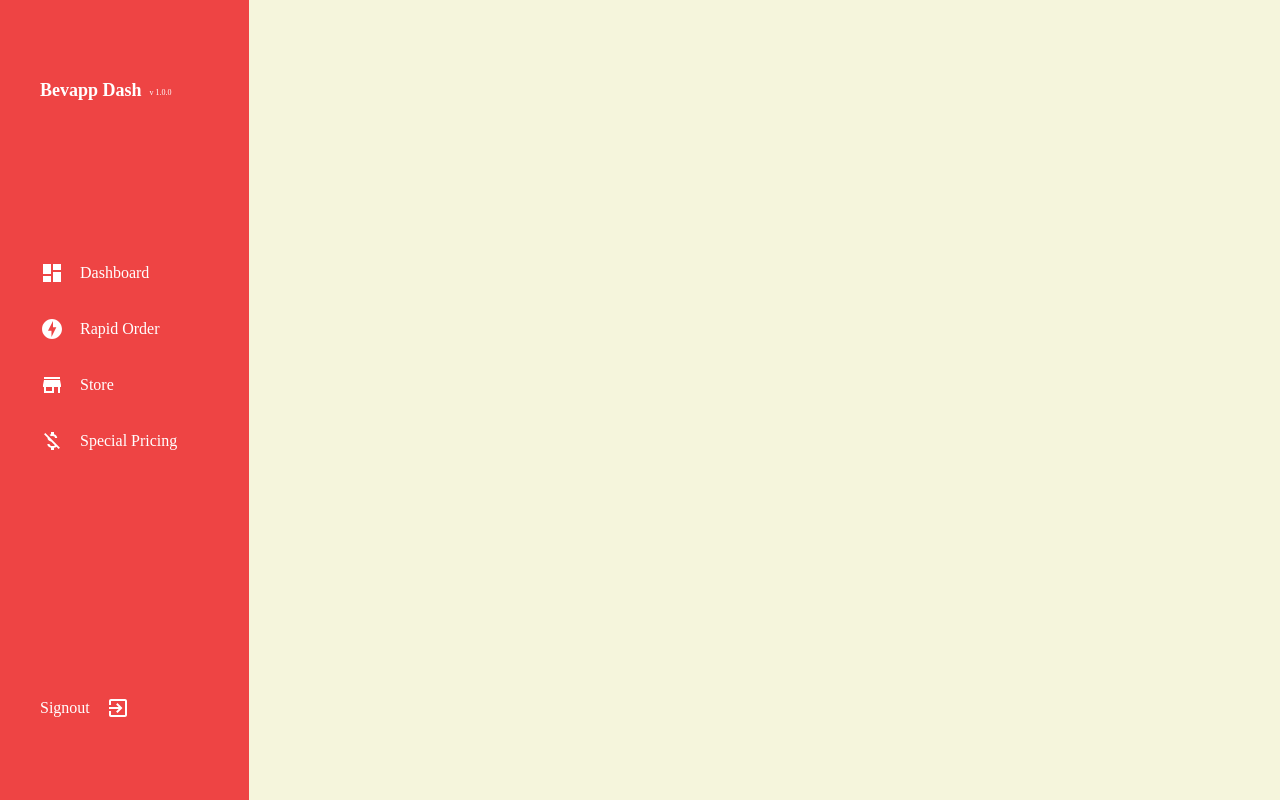
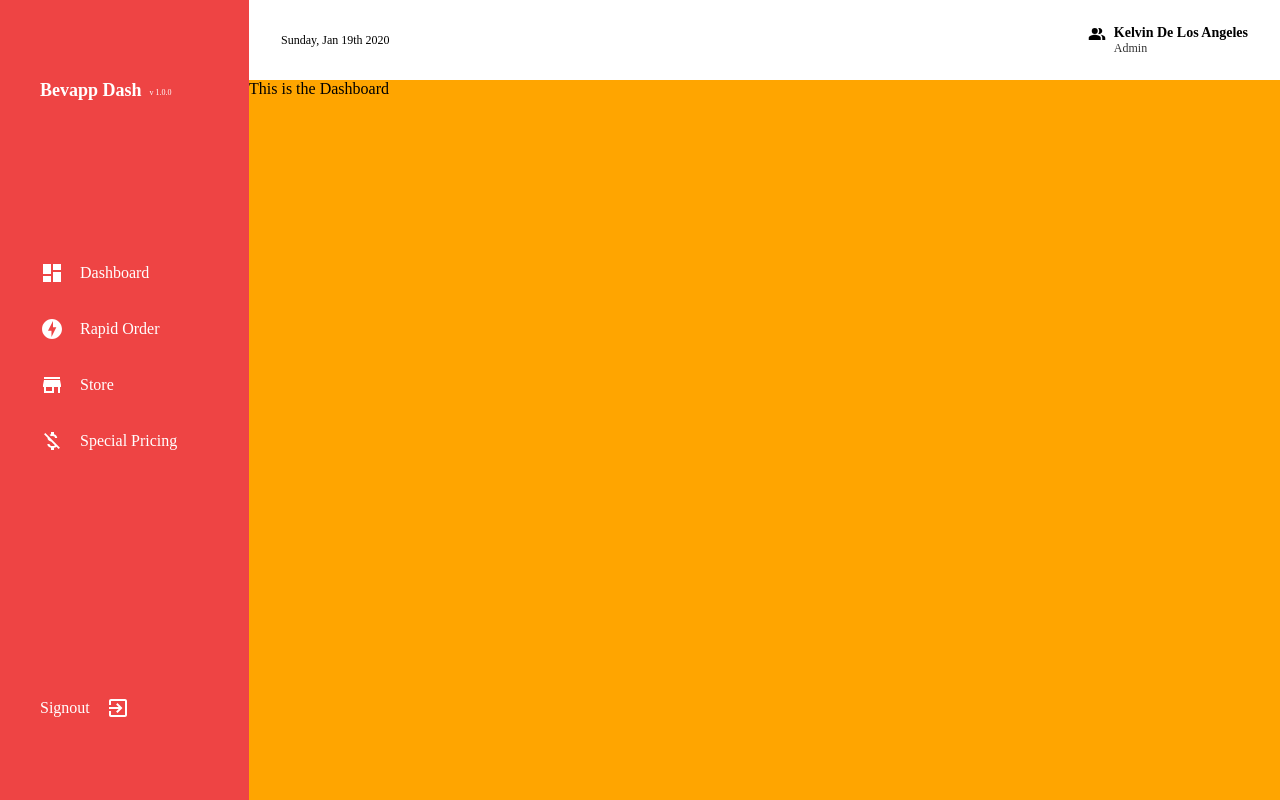
Before and after one commit to kelvindelosangeles/bevapp-dash, a React (Create React App) app: page / in a window 1280 px wide. Built offline with nearby package versions, Linux system fonts and the light colour scheme.

Commit message:
Sidebar and navigation complete. Apps ready for Developmet

```diff
--- a/package.json
+++ b/package.json
@@ -9,6 +9,7 @@
     "@testing-library/react": "^9.4.0",
     "@testing-library/user-event": "^7.2.1",
     "framer": "^1.1.6",
+    "moment": "^2.24.0",
     "react": "^16.12.0",
     "react-dom": "^16.12.0",
     "react-redux": "^7.1.3",
--- a/src/App.js
+++ b/src/App.js
@@ -1,25 +1,40 @@
 import React from "react";
-import styled from "styled-components";
 import "./App.css";
 import { Route, Switch } from "react-router-dom";
+
 import Sidebar from "./global/Sidebar/Sidebar";
+import Dashboard from "./applications/Dashboard/Dashboard";
+import RapidOrder from "./applications/Rapid Order/RapidOrder";
+
+import styled from "styled-components";
+import AppHeader from "./global/AppHeader/AppHeader";
 
 const App = () => {
   return (
     <AppWrapper>
       <Sidebar />
-      <Switch>
-        <Route exact path="/" />
-      </Switch>
+      <AppContainer>
+        <AppHeader />
+        <Switch>
+          <Route exact path="/" component={Dashboard} />
+          <Route exact path="/rapidorder" component={RapidOrder} />
+        </Switch>
+      </AppContainer>
     </AppWrapper>
   );
 };
 
 const AppWrapper = styled.div`
+  display: flex;
   height: 100vh;
   width: 100vw;
   min-height: 800px;
-  background-color: beige;
+`;
+
+const AppContainer = styled.div`
+  height: 100%;
+  width: 100%;
+  background-color: orange;
 `;
 
 export default App;
--- /dev/null
+++ b/src/applications/Dashboard/Dashboard.js
@@ -0,0 +1,7 @@
+import React from "react";
+
+const Dashboard = () => {
+  return <div>This is the Dashboard</div>;
+};
+
+export default Dashboard;
--- /dev/null
+++ b/src/applications/Rapid Order/RapidOrder.js
@@ -0,0 +1,7 @@
+import React from "react";
+
+const RapidOrder = () => {
+  return <div>This is Rapid Order</div>;
+};
+
+export default RapidOrder;
--- a/src/constants/Colors.js
+++ b/src/constants/Colors.js
@@ -1,4 +1,6 @@
 export const Colors = {
   red: "#EE4444",
-  white: "#ffffff"
+  white: "#ffffff",
+  black: "#000000",
+  greyText: "#333333"
 };
--- /dev/null
+++ b/src/global/AppHeader/AppHeader.js
@@ -0,0 +1,59 @@
+import React from "react";
+
+import styled from "styled-components";
+import moment from "moment";
+import UserIcon from "@material-ui/icons/PeopleAlt";
+
+import { Colors } from "../../constants/Colors";
+
+const AppHeader = () => {
+  const theDate = moment().format("dddd,  MMM Do YYYY");
+
+  return (
+    <AppHeaderWrapper>
+      <TodaysDate>{theDate}</TodaysDate>
+      <User>
+        <UserIcon />
+        <div>
+          <h6>Kelvin De Los Angeles</h6>
+          <p>Admin</p>
+        </div>
+      </User>
+    </AppHeaderWrapper>
+  );
+};
+
+const AppHeaderWrapper = styled.div`
+  display: flex;
+  justify-content: space-between;
+  align-items: center;
+  height: 80px;
+  width: 100%;
+  padding: 0 32px;
+  background-color: ${Colors.white};
+`;
+
+const TodaysDate = styled.p`
+  font-family: "AvenirNext-Regular", "Avenir Next", serif;
+  color: ${Colors.black};
+  font-size: 12px;
+`;
+
+const User = styled.div`
+  display: flex;
+  h6 {
+    font-family: "AvenirNext-DemiBold", "Avenir Next", serif;
+    font-size: 14px;
+  }
+  p {
+    font-family: "AvenirNext-Regular", "Avenir Next", serif;
+    color: ${Colors.greyText};
+    font-size: 12px;
+  }
+  svg {
+    font-size: 18px;
+    margin-right: 8px;
+  }
+`;
+
+export default AppHeader;
--- a/src/global/Sidebar/Sidebar.js
+++ b/src/global/Sidebar/Sidebar.js
@@ -45,7 +45,7 @@ const Sidebar = () => {
 const SidebarWrapper = styled.div`
   background-color: ${Colors.red};
   height: 100%;
-  width: 249px;
+  min-width: 249px;
   padding-top: 80px;
   padding-bottom: 80px;
   padding-left: 40px;
```
Also changed, not shown: 1 other file (tests, documents, lock files or other folders).
